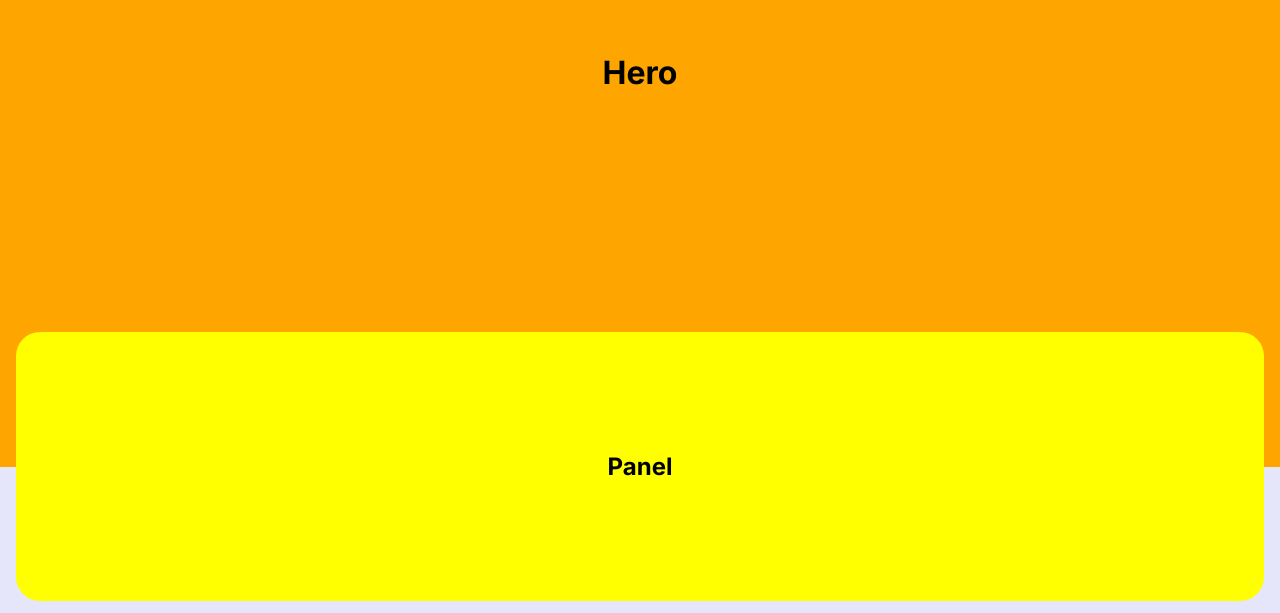
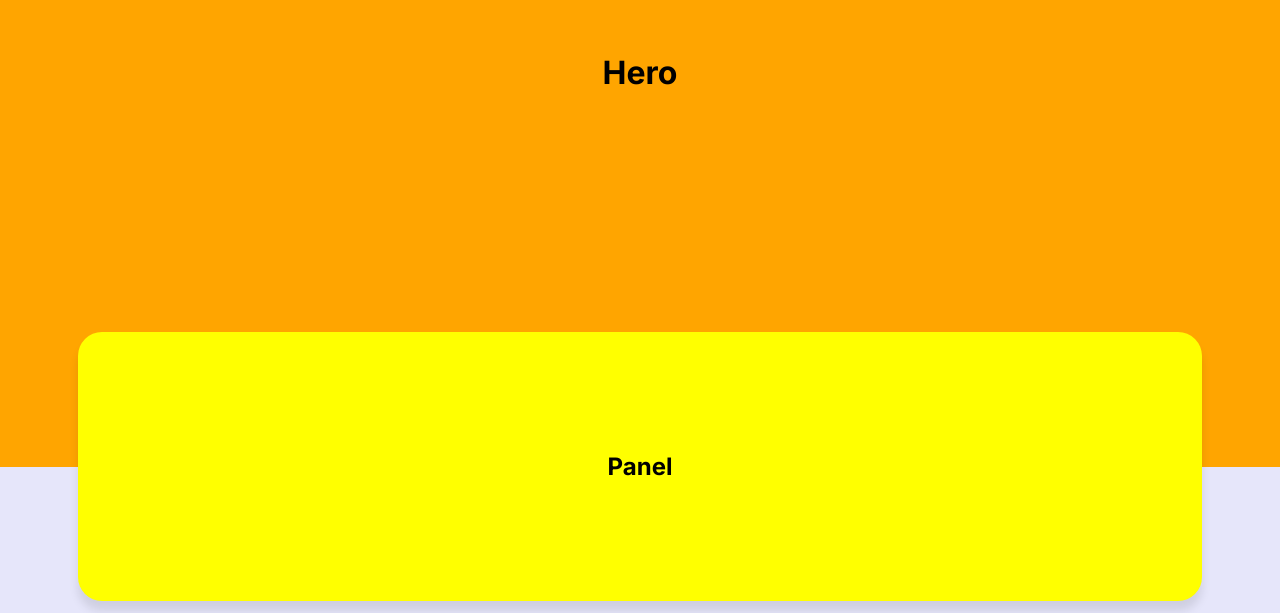
Before and after one commit to jesseday/css-has-overlapping, a Next.js app: page / in a window 1280 px wide. Shown: the part 187-800 px from the top of the page. Built offline with nearby package versions, Linux system fonts and the light colour scheme.

Commit message:
add layers to be fancy

```diff
--- a/src/app/page.css
+++ b/src/app/page.css
@@ -1,3 +1,4 @@
+@layer theme {
   :root {
     --color-yellow: yellow;
     --color-lavender: lavender;
@@ -7,16 +8,16 @@ main {
     padding: 0 1rem;
     min-height: 100vh;
   }
-
   .island {
     display: contents;
   }
-
-
   /**
   * In order to make the overlapping sections work, we do set a class on the element
   * that we want to target.  This class won't be transformed by css modules.
   */
+  .component-section.overlapping {
+    position: relative;
+  }
   .component-section.overlapping:before {
     background: var(--previous-section-background-color);
     content: "";
@@ -29,7 +30,6 @@ main {
     margin: 0 -1rem;
     z-index: -1;
   }
-
   .component-section.overlapping:after {
     background: var(--next-section-background-color);
     content: "";
@@ -42,19 +42,15 @@ main {
     margin: 0 -1rem;
     z-index: -1;
   }
-
   .bg-yellow {
     --section-color: var(--color-yellow);
   }
-
   .bg-lavender {
     --section-color: var(--color-lavender);
   }
-
   .bg-orange {
     --section-color: var(--color-orange);
   }
-
   /**
    * :has() in order to target the an island that has an overlapping component.
    * Scoped to when only having direct children to avoid potential bugs with nested components.
@@ -66,7 +62,6 @@ main {
   .bg-yellow + .component-section.overlapping {
     --previous-section-background-color: var(--color-yellow);
   }
-
   /**
    * :has() in order to target the an island that has an overlapping component.
    * Scoped to when only having direct children to avoid potential bugs with nested components.
@@ -79,8 +74,6 @@ main {
   .component-section.overlapping:has(+ .bg-yellow) {
     --next-section-background-color: var(--color-yellow);
   }
-
-
   /**
    * Lavender
    */
@@ -90,14 +83,12 @@ main {
   .bg-lavender + .component-section.overlapping {
     --previous-section-background-color: var(--color-lavender);
   }
-
   .island:has(.component-section.overlapping):has(+ .island > .bg-lavender),
   .island:has(.component-section.overlapping):has(+ .bg-lavender),
   .component-section.overlapping:has(+ .island > .bg-lavender)
   .component-section.overlapping:has(+ .bg-lavender) {
     --next-section-background-color: var(--color-lavender);
   }
-
   /**
    * Orange
    */
@@ -107,10 +98,10 @@ main {
   .bg-orange + .component-section.overlapping {
     --previous-section-background-color: var(--color-orange);
   }
-
   .island:has(.component-section.overlapping):has(+ .island > .bg-orange),
   .island:has(.component-section.overlapping):has(+ .bg-orange),
   .component-section.overlapping:has(+ .island > .bg-orange)
   .component-section.overlapping:has(+ .bg-orange) {
     --next-section-background-color: var(--color-orange);
   }
+}
--- a/src/app/page.tsx
+++ b/src/app/page.tsx
@@ -10,7 +10,7 @@ export default function Home() {
         <Hero color="bg-orange" />
       </div>
       <div className="island">
-        <Panel color="bg-yellow" overlap={true} />
+        <Panel color="bg-yellow" overlap="fancy" />
       </div>
       <div className="island">
         <Section color="bg-lavender" />
--- a/src/components/Panel/index.tsx
+++ b/src/components/Panel/index.tsx
@@ -1,13 +1,17 @@
 import clsx from 'clsx';
 import styles from './panel.module.css';
 
-export default function Panel({color = 'bg-yellow', overlap = true }: {color: 'bg-lavender' | 'bg-orange' | 'bg-yellow', overlap: boolean}) {
+export default function Panel({color = 'bg-yellow', overlap = 'default' }: {color: 'bg-lavender' | 'bg-orange' | 'bg-yellow', overlap: 'fancy' | 'default' | 'none' }) {
   return (
-    <section className={clsx('component-section', color, styles.panel, {
+    <section className={clsx('component-section', color, {
       'overlapping': overlap,
-      [styles.overlap]: overlap
     })}>
-      <h1>Panel</h1>
+      <div className={clsx(styles.panel, {
+              [styles.overlap]: overlap === 'default',
+              [styles.fancy]: overlap === 'fancy',
+        })}>
+        <h1>Panel</h1>
+      </div>
     </section>
   )
 }
--- a/src/components/Panel/panel.module.css
+++ b/src/components/Panel/panel.module.css
@@ -1,3 +1,4 @@
+@layer components {
   .panel {
     background: var(--section-color);
     text-align: center;
@@ -5,10 +6,22 @@
     margin: 0 -1rem;
     width: calc(100% + 2rem);
   }
-
   .overlap {
     border-radius: 24px;
     width: 100%;
     margin: 0;
     position: relative;
   }
+  .fancy {
+    composes: overlap;
+    box-shadow: 0 10px 10px 0 rgba(0, 0, 0, 0.1);
+    margin: 0 auto;
+    width: 90%;
+  }
+  .fancy:before {
+    height: 40%;
+  }
+  .fancy:after {
+    height: 60%;
+  }
+}
```
Also changed, not shown: src/app/globals.css (+4 -13 lines). Lines whose indentation alone changed are shown as unchanged.
